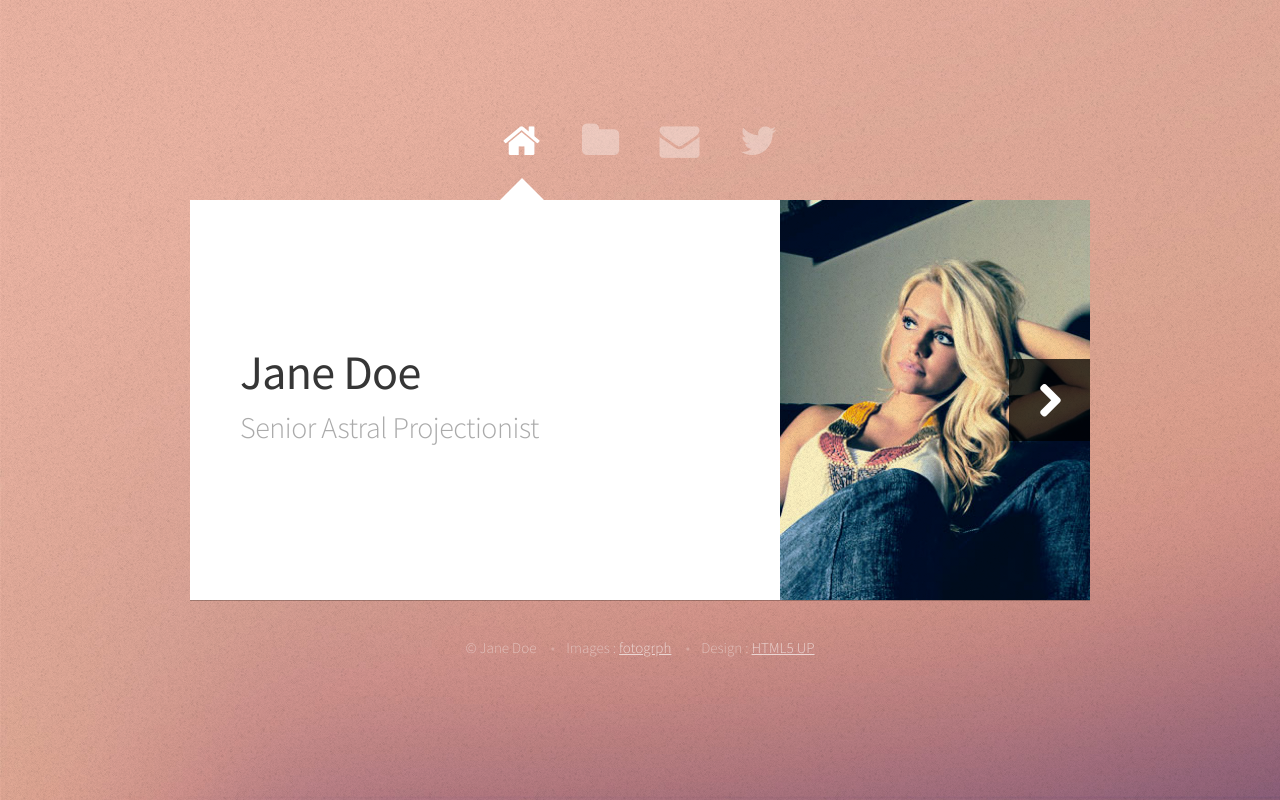
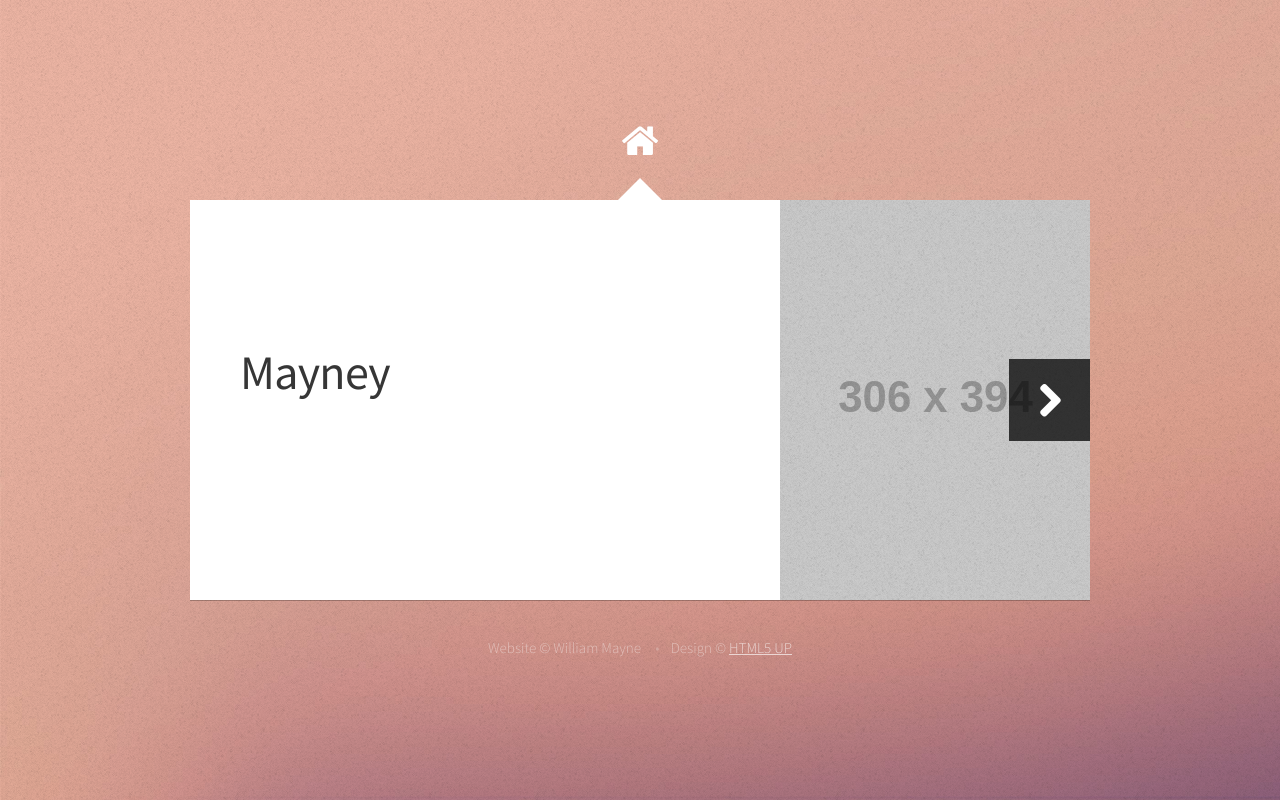
Before and after one commit to Mayney/mayney.github.io, a plain HTML site: page index.html in a window 1280 px wide. Drawn offline with Linux system fonts and the light colour scheme; placeholder pictures from the web are drawn by us.

Commit message:
Updated txt.

```diff
--- a/index.html
+++ b/index.html
@@ -25,9 +25,9 @@
 				<!-- Nav -->
 					<nav id="nav">
 						<a href="#me" class="fa fa-home active"><span>Home</span></a>
-						<a href="#work" class="fa fa-folder"><span>Work</span></a>
+						<!--<a href="#work" class="fa fa-folder"><span>Work</span></a>
 						<a href="#email" class="fa fa-envelope"><span>Email Me</span></a>
-						<a href="http://twitter.com/n33co" class="fa fa-twitter"><span>Twitter</span></a>
+						<a href="http://twitter.com/n33co" class="fa fa-twitter"><span>Twitter</span></a>-->
 					</nav>
 
 				<!-- Main -->
@@ -36,12 +36,12 @@
 						<!-- Me -->
 							<article id="me" class="panel">
 								<header>
-									<h1>Jane Doe</h1>
-									<span class="byline">Senior Astral Projectionist</span>
+									<h1>Mayney</h1>
+									<!--<span class="byline">Senior Astral Projectionist</span>-->
 								</header>
 								<a href="#work" class="jumplink pic">
 									<span class="arrow fa fa-chevron-right"><span>See my work</span></span>
-									<img src="images/me.jpg" alt="" />
+									<img src="http://placehold.it/306x394" alt="" />
 								</a>
 							</article>
 
@@ -153,9 +153,8 @@
 				<!-- Footer -->
 					<div id="footer">
 						<ul class="links">
-							<li>&copy; Jane Doe</li>
-							<li>Images : <a href="http://fotogrph.com/">fotogrph</a></li>
-							<li>Design : <a href="http://html5up.net/">HTML5 UP</a></li>
+							<li>Website &copy; William Mayne</li>
+							<li>Design &copy; <a href="http://html5up.net/">HTML5 UP</a></li>
 						</ul>
 					</div>
 
```
